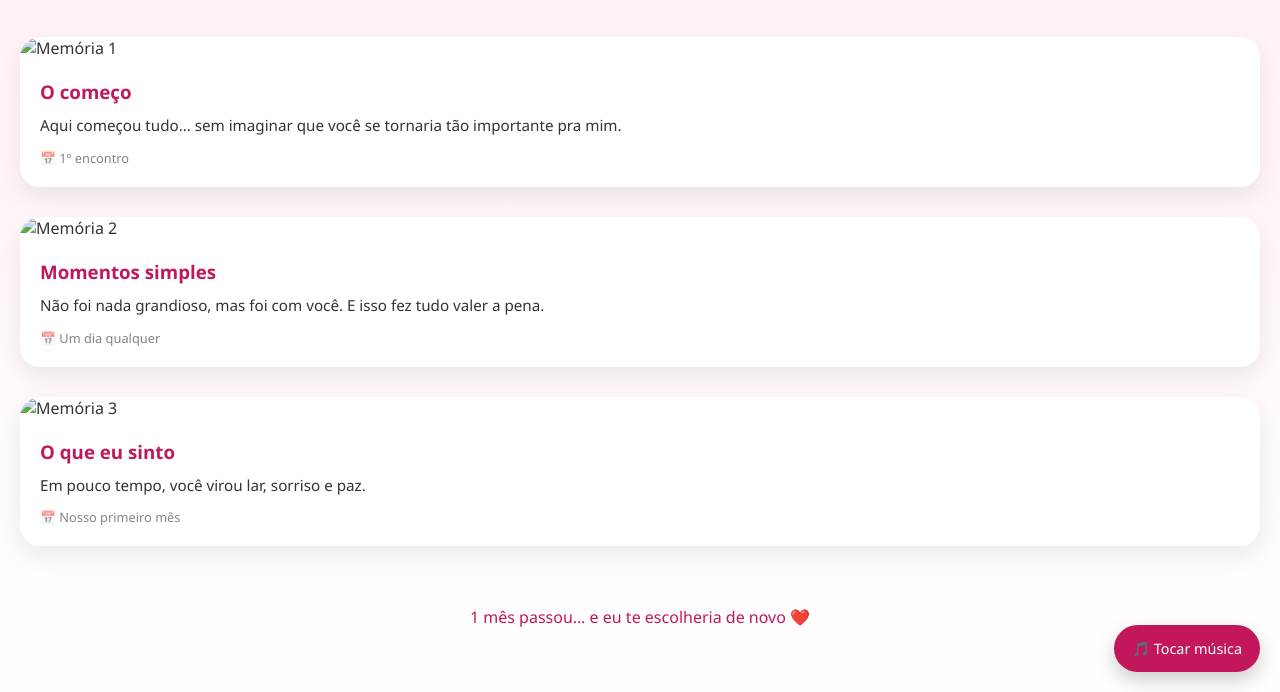
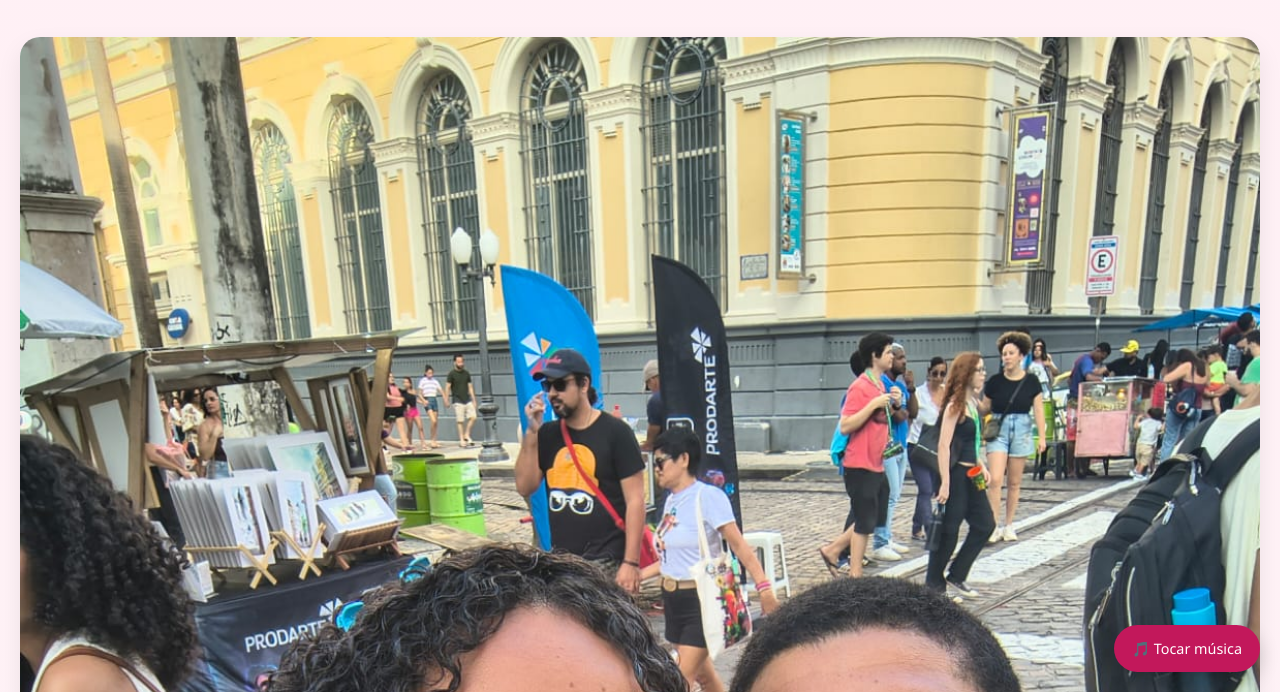
Before and after one commit to MarcusVVDS/karina-site, a plain HTML site: page index.html in a window 1280 px wide. Shown: the part 108-800 px from the top of the page. Drawn offline with Linux system fonts and the light colour scheme; the site is published under a folder, as on GitHub Pages, so addresses that start at the root find nothing.

Commit message:
Update index.html

```diff
--- a/index.html
+++ b/index.html
@@ -15,7 +15,7 @@
 
   <main class="album">
     <div class="card">
-      <img src="/img2.jpg" alt="Memória 1">
+      <img src="img2.jpg" alt="Memória 1">
       <div class="text">
         <h3>O começo</h3>
         <p>
@@ -26,7 +26,7 @@
     </div>
 
     <div class="card">
-      <img src="/img1.jpg" alt="Memória 2">
+      <img src="img1.jpg" alt="Memória 2">
       <div class="text">
         <h3>Momentos simples</h3>
         <p>
@@ -37,7 +37,7 @@
     </div>
 
     <div class="card">
-      <img src="/img3.jpg" alt="Memória 3">
+      <img src="img3.jpg" alt="Memória 3">
       <div class="text">
         <h3>O que eu sinto</h3>
         <p>
```
